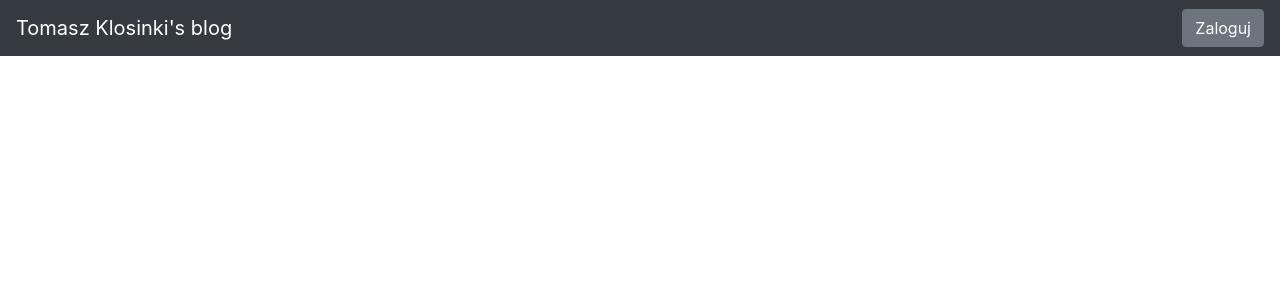
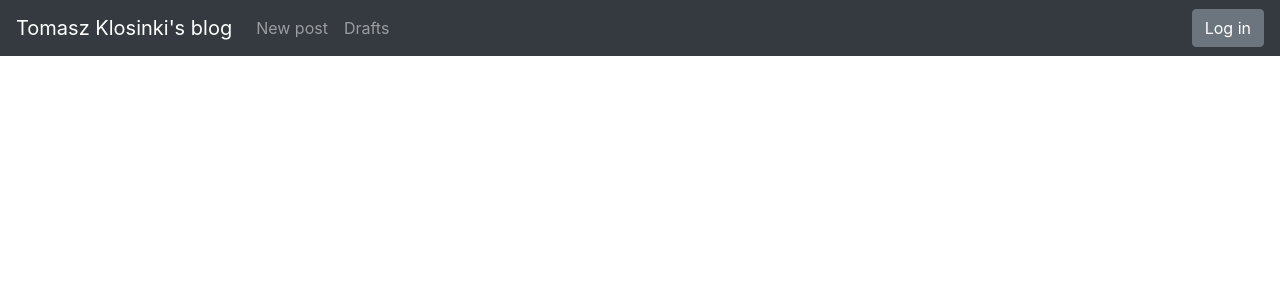
Before and after one commit to TomaszKlosinski/kodilla-final-project, a Flask app: page / in a window 1280 px wide. Shown: the top 300 px of the page. Run offline with Flask 3, Linux system fonts and the light colour scheme; data that the repository does not hold is empty; some libraries are stand-ins or nearby versions.

Commit message:
Refactor navbar

```diff
--- a/blog/templates/base.html
+++ b/blog/templates/base.html
@@ -14,10 +14,10 @@
           integrity="sha384-9aIt2nRpC12Uk9gS9baDl411NQApFmC26EwAOH8WgZl5MYYxFfc+NcPb1dKGj7Sk" crossorigin="anonymous">
 
     <style>
-   body {
-     padding-top: 5rem;
-   }
- </style>
+       body {
+         padding-top: 5rem;
+       }
+    </style>
 </head>
 
 <body>
@@ -41,15 +41,21 @@
         <span class="navbar-toggler-icon"></span>
     </button>
 
-    <div class="collapse navbar-collapse" id="navbarsExampleDefault">
+    <div class="collapse navbar-collapse" id="navbarSupportedContent">
         <ul class="navbar-nav mr-auto">
+            <li class="nav-item">
+                <a class="nav-link" href="{{ url_for('create_or_edit_entry') }}">New post</a>
+            </li>
+            <li class="nav-item">
+                <a class="nav-link" href="{{ url_for('list_drafts') }}">Drafts</a>
+            </li>
         </ul>
         {% if session.logged_in %}
         <form class="form-inline my-2 my-lg-0" action="{{ url_for('logout') }}" method="POST">
-            <button class="btn btn-secondary my-2 my-sm-0" type="submit">Wyloguj</button>
+            <button class="btn btn-secondary my-2 my-sm-0" type="submit">Log out</button>
         </form>
         {% else %}
-        <a href="{{ url_for('login') }}" class="btn btn-secondary my-2 my-lg-0">Zaloguj</a>
+        <a href="{{ url_for('login') }}" class="btn btn-secondary my-2 my-lg-0">Log in</a>
         {% endif %}
     </div>
 </nav>
--- a/blog/templates/homepage.html
+++ b/blog/templates/homepage.html
@@ -27,7 +27,7 @@
     </div>
     <br />
     <p>
-        {{ post.body}}
+        {{ post.body }}
     </p>
 </div>
 
```
